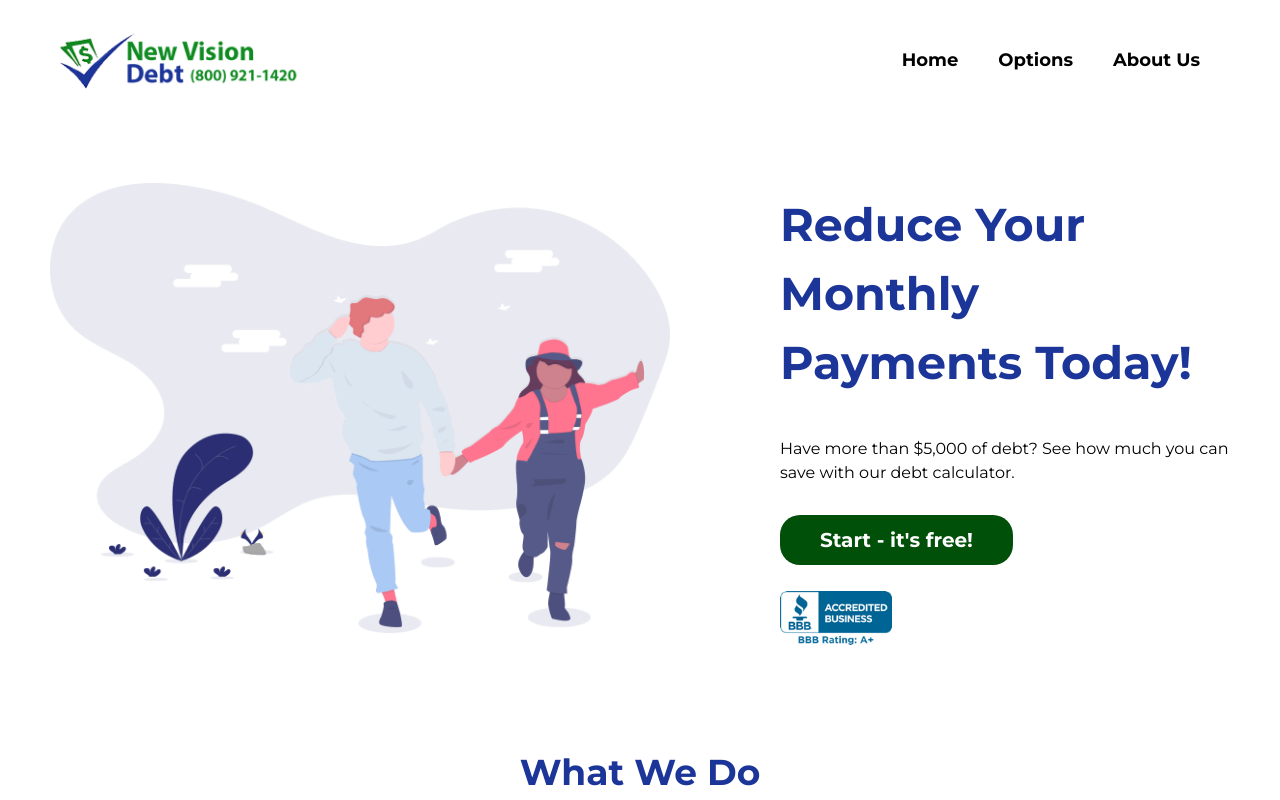
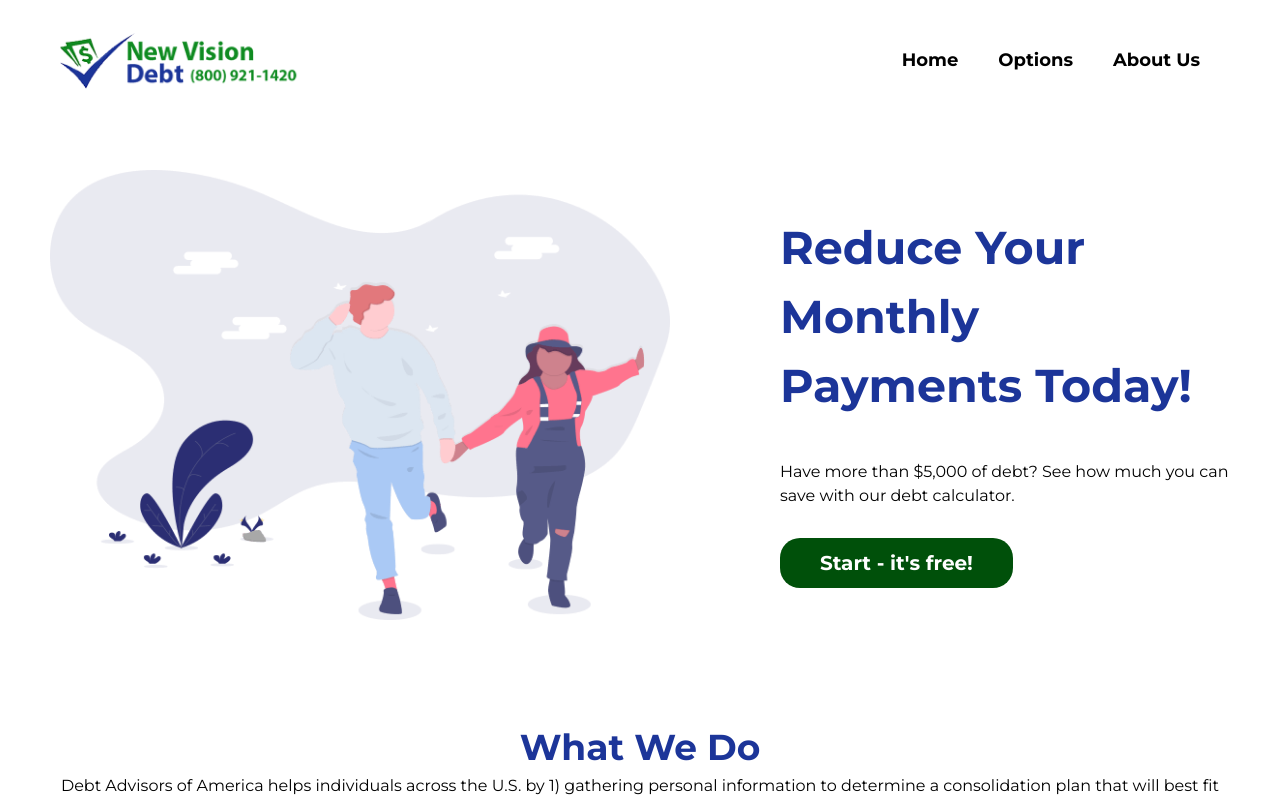
Before and after one commit to cotua-dev/new-vision-debt, a Next.js app: page / in a window 1280 px wide. Shown: the top 800 px of the page. Built offline with nearby package versions, Linux system fonts and the light colour scheme.

Commit message:
refactor(Jumbotron): remove bbb logo

```diff
--- a/components/home/Jumbotron/index.tsx
+++ b/components/home/Jumbotron/index.tsx
@@ -22,39 +22,6 @@ export function Jumbotron(): JSX.Element {
                 <Link href="/stepper">
                     <a className={styles['start-button']}>{`Start - it's free!`}</a>
                 </Link>
-                <div className="flex flex-row mt-4">
-                    <a
-                        href="https://www.bbb.org/us/ca/san-diego/profile/debt-relief-services/debt-advisors-of-america-1126-1000064078"
-                        target="_blank"
-                        rel="noreferrer"
-                    >
-                        <picture>
-                            <source srcSet={bbbImage.src}/>
-                            <img
-                                className="w-28"
-                                src={bbbImage.src}
-                                alt="Better Business Bureau Logo"
-                                loading="lazy"
-                            />
-                        </picture>
-                    </a>
-                    {/* <a
-                        className="ml-4"
-                        href="https://americanfaircreditcouncil.org/view-members/debt-advisors-of-america/"
-                        target="_blank"
-                        rel="noreferrer"
-                    >
-                        <picture>
-                            <source srcSet={afccImage.src}/>
-                            <img
-                                className="w-28"
-                                src={afccImage.src}
-                                alt="American Fair Credit Council Logo"
-                                loading="lazy"
-                            />
-                        </picture>
-                    </a> */}
-                </div>
             </div>
         </section>
     );
```
Also changed, not shown: 1 other file (tests, documents, lock files or other folders).
